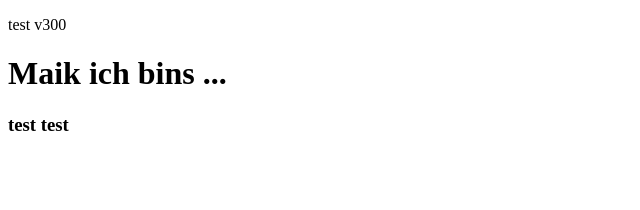
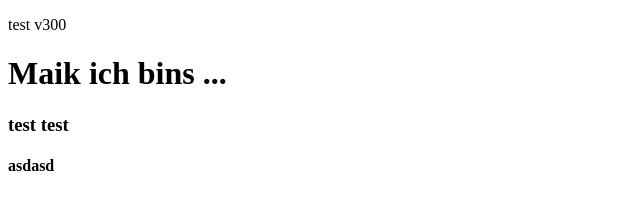
Before and after one commit to s-codemann/MyKanban, a plain HTML site: page index.html in a window 1280 px wide. Shown: the full height of the page, 0-640 px from the left. Drawn offline with Linux system fonts and the light colour scheme.

Commit message:
myFirstCommit NB3

```diff
--- a/index.html
+++ b/index.html
@@ -12,6 +12,9 @@
     <p>test v300</p>
     <h1>Maik ich bins ... </h1>
     <h3>test test </h3>
+    <h4>
+        asdasd
+    </h4>
 </body>
 
 </html>
```
